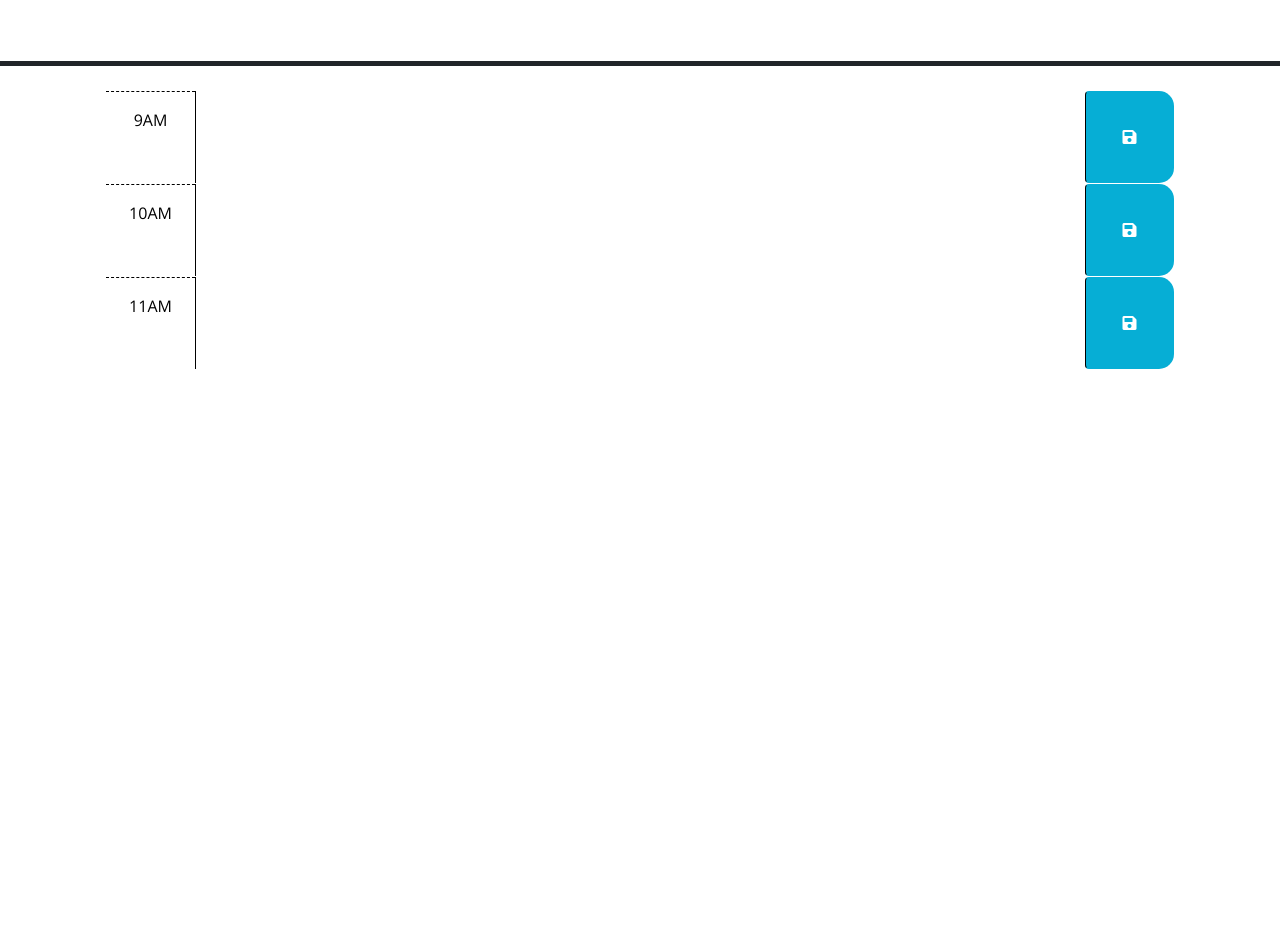
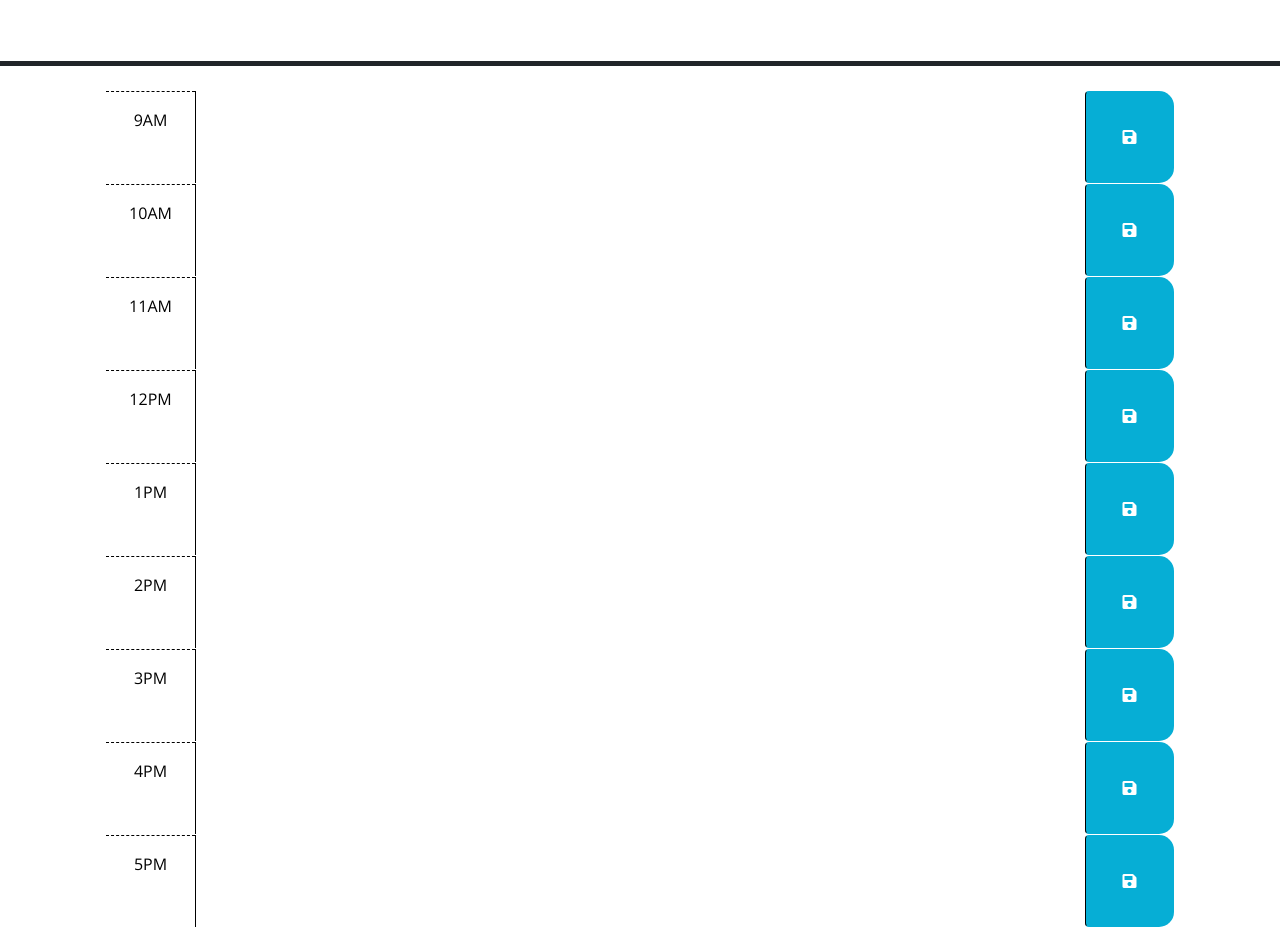
Before and after one commit to kyleschop/work-day-scheduler, a plain HTML site: page index.html in a window 1280 px wide. Shown: the part 166-1093 px from the top of the page. Before the commit the page ends 800 px from the top, so only its background shows below. Drawn offline with nearby package versions, Linux system fonts and the light colour scheme.

Commit message:
Added each hour's code to html

```diff
--- a/index.html
+++ b/index.html
@@ -54,6 +54,54 @@
         </button>
       </div>
 
+      <div id="hour-12" class="row time-block">
+        <div class="col-2 col-md-1 hour text-center py-3">12PM</div>
+        <textarea class="col-8 col-md-10 description" rows="3"> </textarea>
+        <button class="btn saveBtn col-2 col-md-1" aria-label="save">
+          <i class="fas fa-save" aria-hidden="true"></i>
+        </button>
+      </div>
+
+      <div id="hour-13" class="row time-block">
+        <div class="col-2 col-md-1 hour text-center py-3">1PM</div>
+        <textarea class="col-8 col-md-10 description" rows="3"> </textarea>
+        <button class="btn saveBtn col-2 col-md-1" aria-label="save">
+          <i class="fas fa-save" aria-hidden="true"></i>
+        </button>
+      </div>
+
+      <div id="hour-14" class="row time-block">
+        <div class="col-2 col-md-1 hour text-center py-3">2PM</div>
+        <textarea class="col-8 col-md-10 description" rows="3"> </textarea>
+        <button class="btn saveBtn col-2 col-md-1" aria-label="save">
+          <i class="fas fa-save" aria-hidden="true"></i>
+        </button>
+      </div>
+
+      <div id="hour-15" class="row time-block">
+        <div class="col-2 col-md-1 hour text-center py-3">3PM</div>
+        <textarea class="col-8 col-md-10 description" rows="3"> </textarea>
+        <button class="btn saveBtn col-2 col-md-1" aria-label="save">
+          <i class="fas fa-save" aria-hidden="true"></i>
+        </button>
+      </div>
+
+      <div id="hour-16" class="row time-block">
+        <div class="col-2 col-md-1 hour text-center py-3">4PM</div>
+        <textarea class="col-8 col-md-10 description" rows="3"> </textarea>
+        <button class="btn saveBtn col-2 col-md-1" aria-label="save">
+          <i class="fas fa-save" aria-hidden="true"></i>
+        </button>
+      </div>
+
+      <div id="hour-17" class="row time-block">
+        <div class="col-2 col-md-1 hour text-center py-3">5PM</div>
+        <textarea class="col-8 col-md-10 description" rows="3"> </textarea>
+        <button class="btn saveBtn col-2 col-md-1" aria-label="save">
+          <i class="fas fa-save" aria-hidden="true"></i>
+        </button>
+      </div>
+
     <script src="https://code.jquery.com/jquery-3.4.1.min.js"></script>
     <script
       src="https://cdn.jsdelivr.net/npm/dayjs@1.11.3/dayjs.min.js"
```
